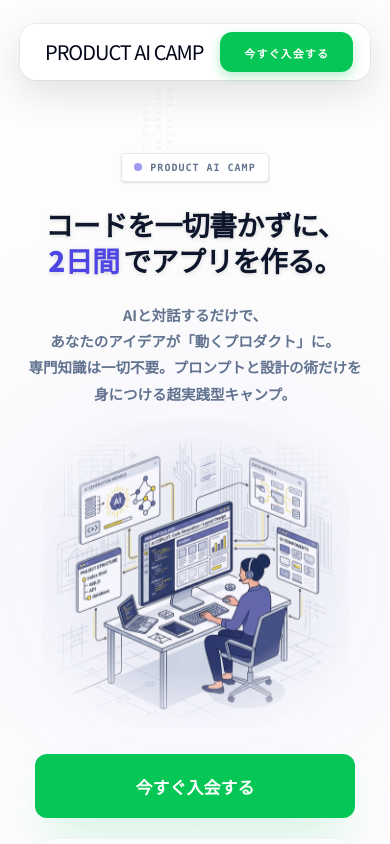
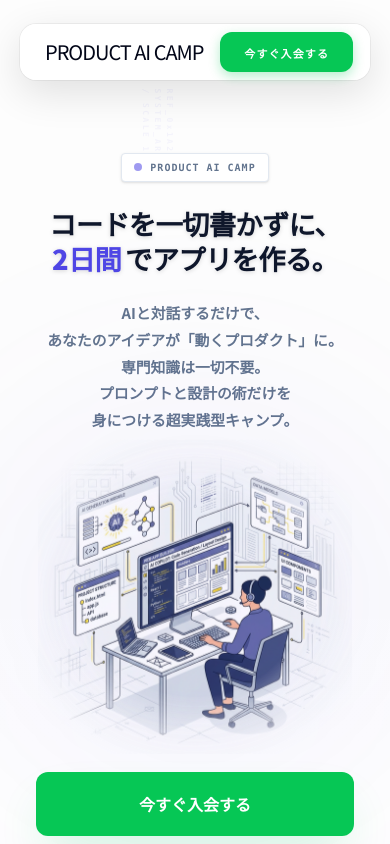
Before and after one commit to seiyus-dot/product-camp-lp, a Next.js app: page / in a window 390 px wide. Shown: the top 844 px of the page. Built offline with nearby package versions, Linux system fonts and the light colour scheme.

Commit message:
style: optimize hero responsive fluid text and image aspect ratio

```diff
--- a/components/HeroSection.tsx
+++ b/components/HeroSection.tsx
@@ -26,7 +26,7 @@ export default function HeroSection() {
 
           <FadeIn delay={100}>
             <h1 className="mb-6 mx-auto max-w-4xl text-center">
-              <span className="text-[28px] sm:text-[42px] lg:text-[56px] font-black leading-[1.3] sm:leading-[1.4] tracking-tight text-slate-900 drop-shadow-sm flex flex-col items-center">
+              <span className="text-[clamp(24px,7vw,42px)] md:text-[46px] lg:text-[56px] font-black leading-[1.3] md:leading-[1.4] tracking-tight text-slate-900 drop-shadow-sm flex flex-col items-center">
                 <span>コードを一切書かずに、</span>
                 <span><span className="text-primary pr-1">2日間</span>でアプリを作る。</span>
               </span>
@@ -34,7 +34,7 @@ export default function HeroSection() {
           </FadeIn>
 
           <FadeIn delay={200}>
-            <p className="text-[14.5px] sm:text-[16px] font-bold leading-[1.8] text-slate-500 max-w-xl mx-auto">
+            <p className="text-[clamp(13px,3.8vw,16px)] sm:text-[17px] font-bold leading-[1.8] sm:leading-[1.8] text-slate-500 max-w-xl mx-auto px-4">
               <span className="inline-block">AIと対話するだけで、</span><span className="inline-block">あなたのアイデアが「動くプロダクト」に。</span><br className="hidden sm:block" />
               <span className="inline-block">専門知識は一切不要。</span><span className="inline-block">プロンプトと設計の術だけを</span><span className="inline-block">身につける超実践型キャンプ。</span>
             </p>
@@ -42,9 +42,9 @@ export default function HeroSection() {
         </div>
 
         {/* Illustration Area */}
-        <div className="w-full max-w-3xl relative mt-4 sm:mt-8 mb-6 sm:mb-12">
+        <div className="w-full max-w-4xl relative mt-2 sm:mt-8 mb-4 sm:mb-12">
           <FadeIn delay={300}>
-            <div className="relative w-full aspect-[4/3] sm:aspect-[16/9] flex items-center justify-center">
+            <div className="relative w-full aspect-[5/4] sm:aspect-[16/9] lg:aspect-[21/9] flex items-center justify-center">
               {/* Decorative aura behind illustration */}
               <div className="absolute inset-0 bg-primary/5 blur-[80px] rounded-full scale-[1.3]" />
 
@@ -55,7 +55,7 @@ export default function HeroSection() {
               <img
                 src="/images/hero-illustration.png"
                 alt="AI App Building Illustration"
-                className="relative z-10 w-full h-[120%] sm:h-[130%] object-contain mix-blend-multiply opacity-95 transition-transform duration-1000 ease-in-out hover:scale-105"
+                className="relative z-10 w-full h-[115%] sm:h-[130%] lg:h-[150%] object-contain mix-blend-multiply opacity-95 transition-transform duration-1000 ease-in-out hover:scale-105"
                 style={{
                   animation: 'slow-float 6s ease-in-out infinite',
                   WebkitMaskImage: 'radial-gradient(ellipse at center, rgba(0,0,0,1) 45%, rgba(0,0,0,0) 80%)',
@@ -72,7 +72,7 @@ export default function HeroSection() {
             <div className="flex flex-col items-center gap-5">
               <a
                 href="#apply"
-                className="shimmer-container shadow-2xl shadow-accent/20 inline-flex h-16 w-full sm:w-auto min-w-[320px] items-center justify-center gap-2 rounded-xl bg-accent hover:bg-accent-hover px-10 py-5 text-[17px] lg:text-[18px] font-black text-white transition-all duration-300 hover:scale-[1.02] active:scale-95"
+                className="shimmer-container shadow-2xl shadow-accent/20 inline-flex h-16 w-full sm:w-auto min-w-full sm:min-w-[320px] items-center justify-center gap-2 rounded-xl bg-accent hover:bg-accent-hover px-10 py-5 text-[16px] sm:text-[18px] font-black text-white transition-all duration-300 hover:scale-[1.02] active:scale-95"
               >
                 今すぐ入会する
               </a>
```
